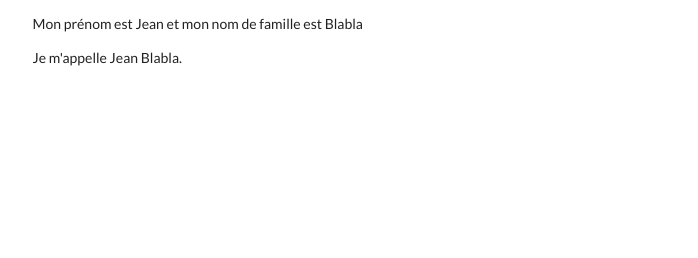
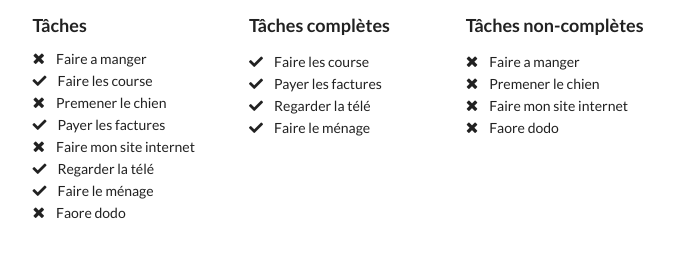
Before and after one commit to Larasou/Apprendre-VueJS-2-pas-a-pas, a plain HTML site: page index.html in a window 1280 px wide. Shown: the part 54-312 px from the top of the page, without its empty margins (44-742 px from the left). Drawn offline with Linux system fonts and the light colour scheme.

Commit message:
Une liste de tâches

```diff
--- a/index.html
+++ b/index.html
@@ -29,12 +29,43 @@
     <div id="app" class="ui container">
         <h1>VueJS 2</h1>
 
-        <p>
-            Mon prénom est {{ firstname }} et mon nom de famille est {{ lastname }}
-        </p>
-        <p>
-            Je m'appelle {{ fullname }}.
-        </p>
+      <div class="ui grid">
+          <div class="three wide column">
+              <h3>Tâches</h3>
+              <div class="ui list">
+                  <div v-for="task in tasks" class="item">
+                      <i :class="task.icon"></i>
+                      <div class="content">
+                          {{ task.description }}
+                      </div>
+                  </div>
+              </div>
+          </div>
+
+          <div class="three wide column">
+              <div class="ui list">
+                  <h3>Tâches complètes</h3>
+                  <div v-for="task in completed" class="item">
+                      <i :class="task.icon"></i>
+                      <div class="content">
+                          {{ task.description }}
+                      </div>
+                  </div>
+              </div>
+          </div>
+
+          <div class="three wide column">
+              <div class="ui list">
+                  <h3>Tâches non-complètes</h3>
+                  <div v-for="task in incompleted" class="item">
+                      <i :class="task.icon"></i>
+                      <div class="content">
+                          {{ task.description }}
+                      </div>
+                  </div>
+              </div>
+          </div>
+      </div>
 
     </div>
 </div>
--- a/js/app.js
+++ b/js/app.js
@@ -1,12 +1,25 @@
 new Vue({
     el: '#app',
     data: {
-        firstname: 'Jean',
-        lastname: 'Blabla',
+      tasks: [
+          { description: "Faire a manger", completed: false, icon: 'close icon' },
+          { description: "Faire les course", completed: true, icon: 'check icon' },
+          { description: "Premener le chien", completed: false, icon: 'close icon' },
+          { description: "Payer les factures", completed: true, icon: 'check icon' },
+          { description: "Faire mon site internet", completed: false, icon: 'close icon' },
+          { description: "Regarder la télé", completed: true, icon: 'check icon' },
+          { description: "Faire le ménage", completed: true, icon: 'check icon' },
+          { description: "Faore dodo", completed: false, icon: 'close icon' },
+      ],
     },
     computed: {
-      fullname() {
-          return this.firstname + ' ' + this.lastname;
+      completed() {
+          return this.tasks.filter((task) => {
+              return task.completed
+          });
+      },
+      incompleted() {
+          return this.tasks.filter(task => ! task.completed);
       }
     },
     methods: {
```
